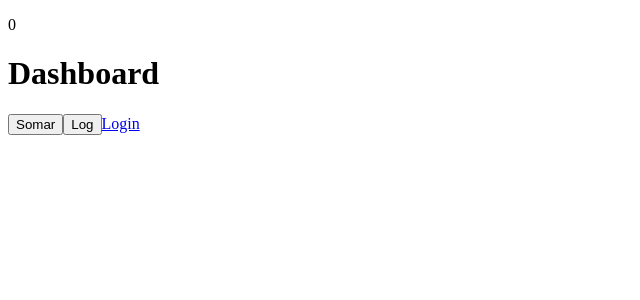
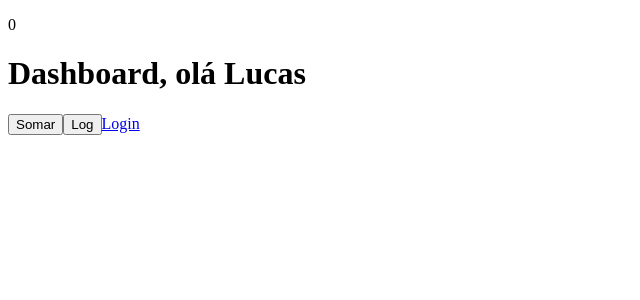
Before and after one commit to MatheusAlves17/curso-react-typescript, a React (Create React App) app: page /pagina-inicial in a window 1280 px wide. Shown: the top 300 px of the page, without its empty margins (0-640 px from the left). Built offline with nearby package versions, Linux system fonts and the light colour scheme.

Commit message:
feat: add useContext

```diff
--- a/src/app/pages/dashboard/Dashboard.tsx
+++ b/src/app/pages/dashboard/Dashboard.tsx
@@ -1,15 +1,16 @@
-import { useRef } from 'react';
-import { Link } from  'react-router-dom';
+import { useContext, useRef } from "react";
+import { Link } from "react-router-dom";
+import { UsuarioLogadoContext } from "../../shared/contexts/UsuarioLogado";
 export const Dashboard = () => {
-    const counter = useRef({count: 0})
+  const counter = useRef({ count: 0 });
+  const { nomeUsuario } = useContext(UsuarioLogadoContext);
   return (
     <>
       <p>{counter.current.count}</p>
-            <h1>Dashboard</h1>
+      <h1>Dashboard, olá {nomeUsuario}</h1>
       <button onClick={() => counter.current.count++}>Somar</button>
       <button onClick={() => console.log(counter.current.count)}>Log</button>
       <Link to="/entrar">Login</Link>
-
     </>
   );
-}
+};
--- a/src/app/pages/login/Login.tsx
+++ b/src/app/pages/login/Login.tsx
@@ -1,4 +1,5 @@
-import { useCallback, useMemo, useRef, useState } from "react";
+import { useCallback, useContext, useMemo, useRef, useState } from "react";
+import { UsuarioLogadoContext } from "../../shared/contexts/UsuarioLogado";
 import { ButtonLogin } from "./components/ButtonLogin";
 import { InputLogin } from "./components/InputLogin";
 
@@ -6,6 +7,8 @@ export const Login = () => {
   const inputPasswordRef = useRef<HTMLInputElement>(null);
   const [email, setEmail] = useState("");
   const [password, setPassword] = useState("");
+
+  const { nomeUsuario } = useContext(UsuarioLogadoContext);
 
   const emailLength = useMemo(() => {
     return email.length;
@@ -19,6 +22,7 @@ export const Login = () => {
   return (
     <>
       <p>Qtda email: {emailLength} </p>
+      <p>{nomeUsuario}</p>
       <h1>Login</h1>
       <form action="">
         <InputLogin
@@ -26,27 +30,22 @@ export const Login = () => {
           label="Email"
           type="email"
           value={email}
-          onChange={newValue => setEmail(newValue)}
+          onChange={(newValue) => setEmail(newValue)}
           onPressEnter={() => inputPasswordRef.current?.focus()}
-
         />
         <InputLogin
           id="Password"
           label="Senha"
           type="password"
           value={password}
-          onChange={newValue => setPassword(newValue)}
+          onChange={(newValue) => setPassword(newValue)}
           ref={inputPasswordRef}
         />
       </form>
       <ButtonLogin onClick={handleEntrar} type="button">
         Entrar
       </ButtonLogin>
-      <ButtonLogin
-        type="button"
-      >
-        Cadastrar-se
-      </ButtonLogin>
+      <ButtonLogin type="button">Cadastrar-se</ButtonLogin>
       <p>
         {email} --- {password}
       </p>
--- a/src/app/shared/contexts/UsuarioLogado.tsx
+++ b/src/app/shared/contexts/UsuarioLogado.tsx
@@ -1,19 +1,23 @@
 import { createContext, ReactNode } from "react";
 
-interface IChildrenOfProvider{
+interface IChildrenOfProvider {
   children: ReactNode;
 }
 
-interface IUsuarioLogadoContextData{
+interface IUsuarioLogadoContextData {
   nomeUsuario: string;
 }
 
-const UsuarioLogadoContext = createContext<IUsuarioLogadoContextData>({} as IUsuarioLogadoContextData);
+export const UsuarioLogadoContext = createContext<IUsuarioLogadoContextData>(
+  {} as IUsuarioLogadoContextData
+);
 
-export const UsuarioLogadoProvider: React.FC<IChildrenOfProvider> = ({ children }) => {
+export const UsuarioLogadoProvider: React.FC<IChildrenOfProvider> = ({
+  children,
+}) => {
   return (
-        <UsuarioLogadoContext.Provider value={{nomeUsuario: 'Lucas'}}>
+    <UsuarioLogadoContext.Provider value={{ nomeUsuario: "Lucas" }}>
       {children}
     </UsuarioLogadoContext.Provider>
   );
-}
+};
```
Also changed, not shown: src/app/App.tsx (+5 -4 lines), src/app/pages/login/components/ButtonLogin.tsx (+10 -6 lines). Lines whose indentation alone changed are shown as unchanged.
